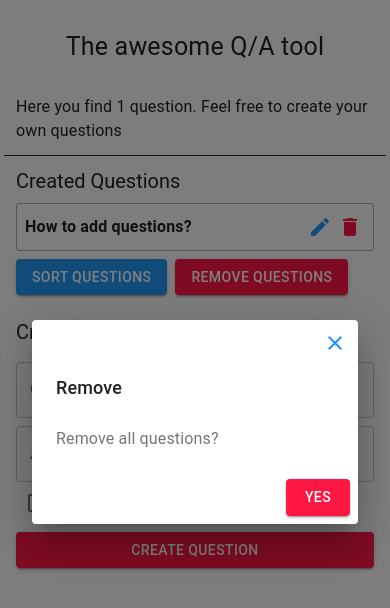
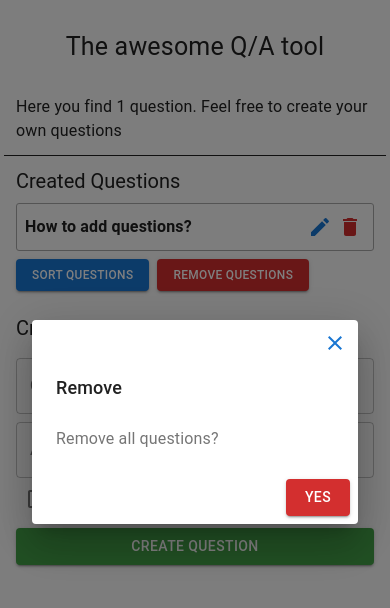
Before and after one commit to marcowilliam/qa-tool, a React (Create React App) app: page / in a window 390 px wide. Both pictures are taken after a click on the button "REMOVE QUESTIONS". Shown: the top 608 px of the page. Built offline with nearby package versions, Linux system fonts and the light colour scheme.

Commit message:
Fix responsive style

```diff
--- a/src/components/questions/QuestionsForm.jsx
+++ b/src/components/questions/QuestionsForm.jsx
@@ -7,6 +7,8 @@ import Typography from '@material-ui/core/Typography';
 import TextField from '@material-ui/core/TextField';
 import Checkbox from '@material-ui/core/Checkbox';
 import LoadingButton from '../shared/LoadingButton';
+import red from '@material-ui/core/colors/red';
+import green from '@material-ui/core/colors/green';
 
 const QuestionsForm = ({ questionObject, handleCreateQuestion, handleEditQuestion }) => {
     const classes = useStyles();
@@ -86,8 +88,11 @@ const QuestionsForm = ({ questionObject, handleCreateQuestion, handleEditQuestio
                             isLoading={isCreatingQuestion}
                             type="submit"
                             variant="contained"
-                            color="secondary"
+                            color="primary"
+                            disableFocusRipple={true}
+                            disableRipple={true}
                             className={classes.button}
+                            fullWidth={true}
                         >
                             {`${questionObject ? 'Edit' : 'Create'} question`}
                         </LoadingButton>
@@ -115,11 +120,16 @@ const useStyles = makeStyles((theme) => ({
     button: {
         marginTop: theme.spacing(1),
         marginRight: theme.spacing(1),
-        width: '100%',
+        color: 'white',
+        backgroundColor: green[600],
+        '&:hover': {
+            textDecoration: 'none',
+            backgroundColor: green[800],
+          },
     },
     errorMessage: {
         margin: theme.spacing(0.5),
-        color: '#e50000',
+        color: red[500],
         fontSize: 10,
     }
 }));
--- a/src/components/questions/QuestionsList.jsx
+++ b/src/components/questions/QuestionsList.jsx
@@ -64,7 +64,7 @@ const useStyles = makeStyles((theme) => ({
     },
     snackbar: {
         marginTop: theme.spacing(1),
-        backgroundColor: 'red',
+        backgroundColor: theme.palette.secondary.main,
         color: 'white',
     },
 }));
--- a/src/components/questions/QuestionsListWrapper.jsx
+++ b/src/components/questions/QuestionsListWrapper.jsx
@@ -49,6 +49,11 @@ const QuestionsListWrapper = ({ questions, handleEditQuestion, handleDeleteQuest
         setOpenAlertDialog(false);
     }
 
+    const handleAlertDialogClose = () => {
+        setQuestionToDelete('');
+        setOpenAlertDialog(false);
+    }
+
     const handleEditQuestionClick = (question) => {
         setQuestionToEdit(question);
     };
@@ -71,19 +76,23 @@ const QuestionsListWrapper = ({ questions, handleEditQuestion, handleDeleteQuest
                 title={'Remove'}
                 description={questionToDelete ? 'Remove question?' : 'Remove all questions?'}
                 handleConfirm={handleAlertDialogConfirm}
-                setOpen={setOpenAlertDialog}
+                handleClose={handleAlertDialogClose}
             />
             <EditQuestionDialog
                 question={questionToEdit}
                 setQuestion={setQuestionToEdit}
                 handleConfirm={handleEditQuestionDialogConfirm}
             />
+            {questionsList.length > 0 &&
+                <div>
                     <Button variant="contained" color="primary" className={classes.button} onClick={handleSortQuestions}>
                         Sort Questions
                     </Button>
                     <Button variant="contained" color="secondary" className={classes.button} onClick={() => setOpenAlertDialog(true)}>
                         Remove Questions
                     </Button>
+                </div>
+            }
         </>
     );
 }
@@ -98,6 +107,9 @@ const useStyles = makeStyles((theme) => ({
     button: {
         marginTop: theme.spacing(1),
         marginRight: theme.spacing(1),
+        [theme.breakpoints.only('xs')]: {
+            fontSize: '85%'
+        },
     },
 }));
 
--- a/src/components/shared/AlertDialog.jsx
+++ b/src/components/shared/AlertDialog.jsx
@@ -9,7 +9,7 @@ import DialogContentText from '@material-ui/core/DialogContentText';
 import DialogTitle from '@material-ui/core/DialogTitle';
 import DialogCloseButton from './DialogCloseButton'
 
-const AlertDialog = ({ open, title, description, setOpen, handleConfirm }) => {
+const AlertDialog = ({ open, title, description, handleClose, handleConfirm }) => {
     const classes = useStyles();
 
     return (
@@ -18,11 +18,11 @@ const AlertDialog = ({ open, title, description, setOpen, handleConfirm }) => {
                 fullWidth={true}
                 maxWidth={'xs'}
                 open={open}
-                onClose={() => setOpen(false)}
+                onClose={handleClose}
                 aria-labelledby="alert-dialog-title"
                 aria-describedby="alert-dialog-description"
             >
-                <DialogCloseButton handleClose={() => setOpen(false)}/>
+                <DialogCloseButton handleClose={handleClose}/>
                 <DialogTitle id="alert-dialog-title">{title}</DialogTitle>
                 <DialogContent>
                     <DialogContentText id="alert-dialog-description">
@@ -43,7 +43,7 @@ AlertDialog.propTypes = {
     open: PropTypes.bool.isRequired,
     title: PropTypes.string.isRequired,
     description: PropTypes.string.isRequired,
-    setOpen: PropTypes.func.isRequired,
+    handleClose: PropTypes.func.isRequired,
     handleConfirm: PropTypes.func.isRequired,
 }
 
--- a/src/components/shared/LoadingButton.jsx
+++ b/src/components/shared/LoadingButton.jsx
@@ -7,7 +7,7 @@ const LoadingButton = ({ isLoading, children, ...rest }) => {
     return (
         <Button {...rest} >
             {isLoading ?
-                <CircularProgress size={20} />
+                <CircularProgress color='inherit' size={20} />
                 :
                 children
             }
--- a/src/index.js
+++ b/src/index.js
@@ -11,8 +11,12 @@ import { blue, red } from '@material-ui/core/colors';
 
 const theme = {
     palette: {
-        primary: blue,
-        secondary: red,
+        primary: {
+            main: blue[700]
+        },
+        secondary: {
+            main: red[700],
+        }
     },
 }
 
```
Lines whose indentation alone changed are shown as unchanged.
